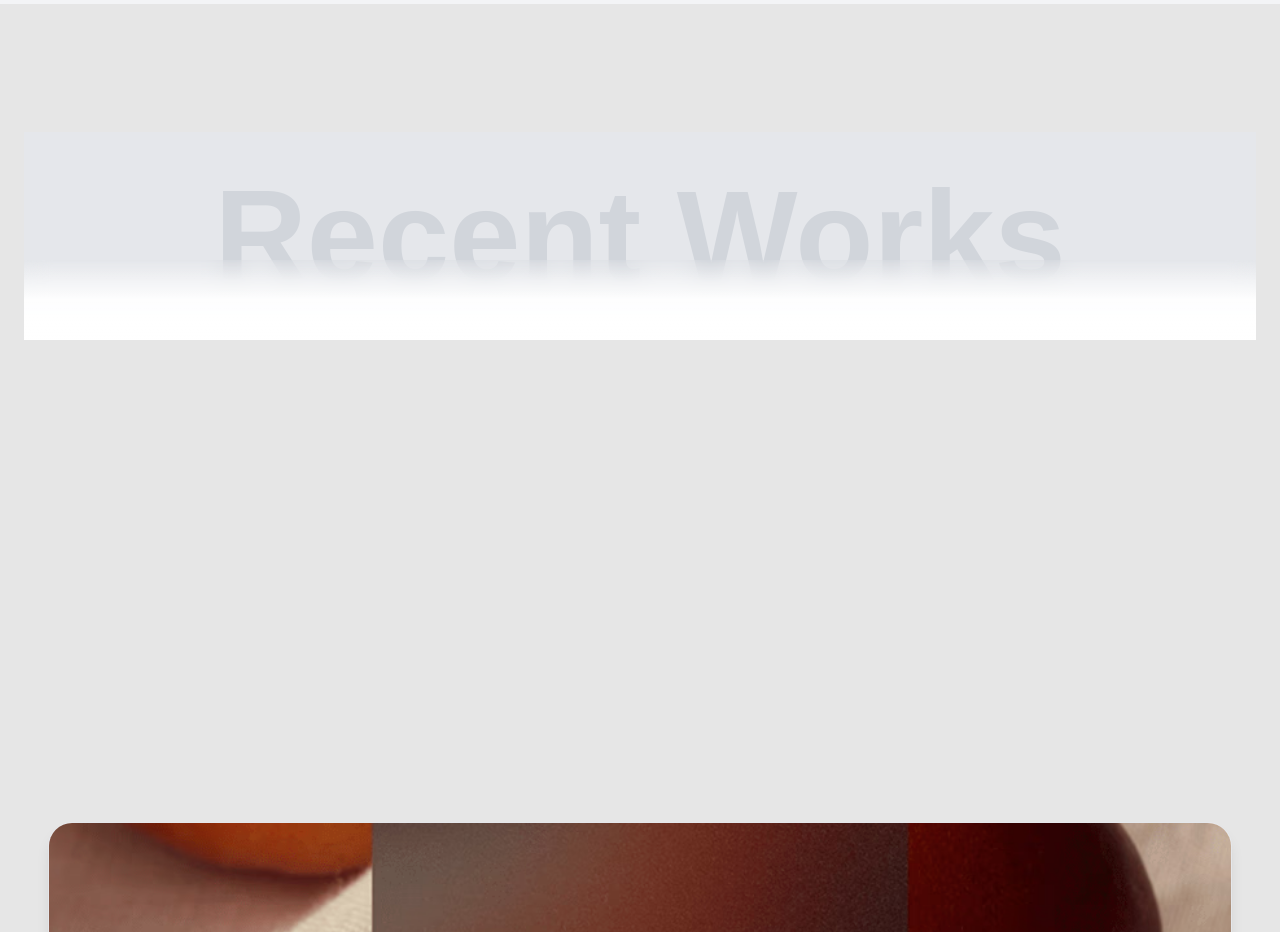
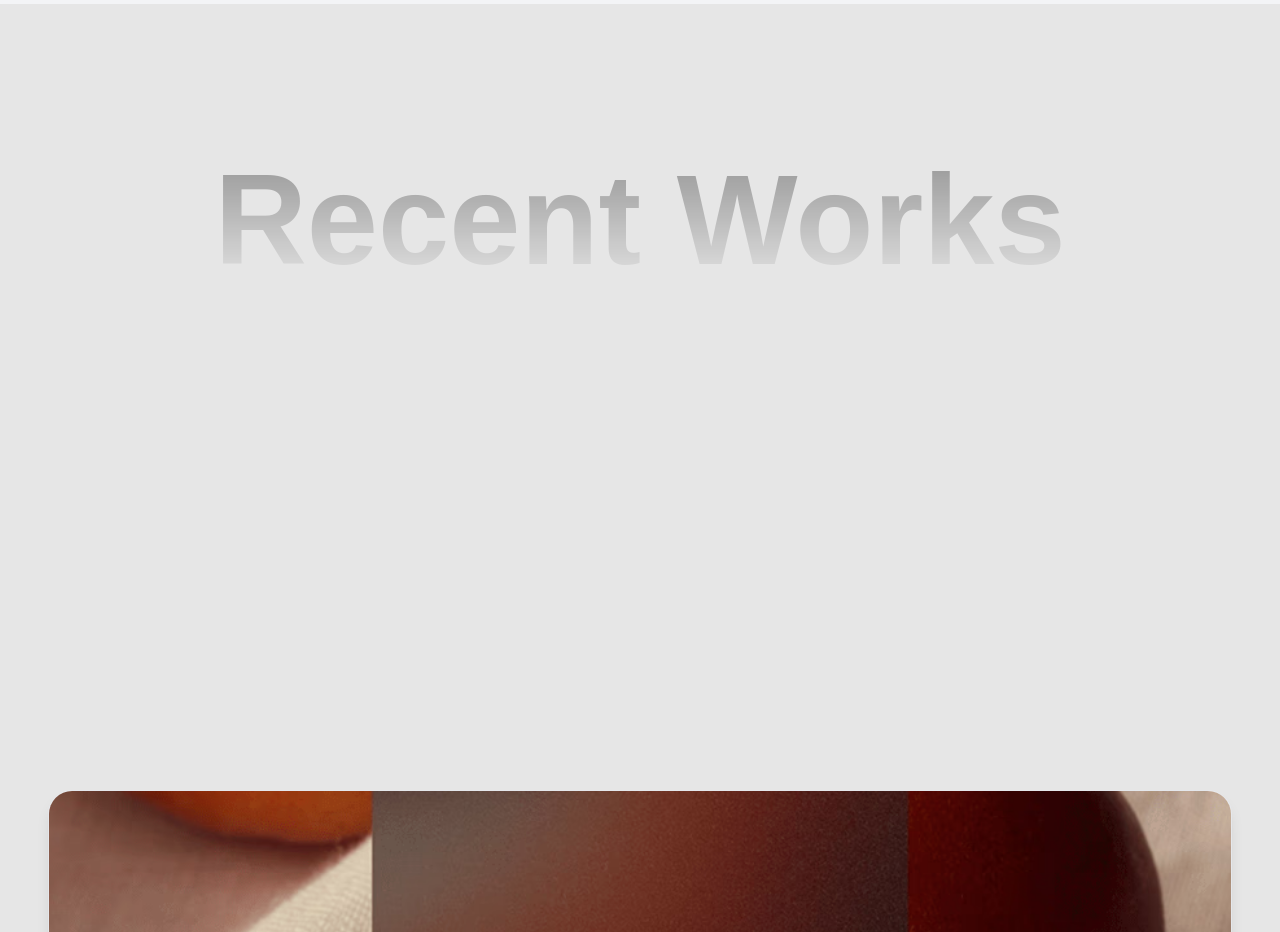
Before and after one commit to appnity-softwares/agero, a React (Vite) app: page / in a window 1280 px wide. Shown: the part 1060-1992 px from the top of the page. Built offline with nearby package versions, Linux system fonts and the light colour scheme.

Commit message:
recent works

```diff
--- a/src/components/stackscroll.jsx
+++ b/src/components/stackscroll.jsx
@@ -54,20 +54,11 @@ const StickyCardsSection = () => {
   return (
     <section ref={sectionRef} className="relative py-32 text-gray-900 bg-transparent  w-full">
       <div className="container-full mx-auto px-6">
-         <div className="relative">
-      {/* Main Let's Connect div */}
-      <div className="h-52 bg-gray-200 flex items-center justify-center overflow-hidden relative">
-        <div className="relative">
-          <h1 className="text-8xl md:text-9xl font-bold text-gray-300">
-            Recent Works
-          </h1>
-        </div>
+       <div className="flex justify-center items-center min-h-[22vh] relative">
+        <h1 className="text-[10vw] font-bold text-center leading-none text-transparent bg-clip-text bg-[linear-gradient(180deg,rgba(0,0,0,0.85)_0%,rgba(0,0,0,0.05)_100%)] bg-clip-text text-transparent opacity-40">
+          Recent Works
+        </h1>
       </div>
-
-      {/* Bottom blank div with blur effect */}
-      <div className="absolute bottom-0 left-0 right-0 h-20 bg-gradient-to-t from-white via-white/95 to-transparent backdrop-blur-md z-10"></div>
-    </div>
-
         <div className="flex flex-col relative -mt-20 z-10 px-6  gap-20 items-center">
           {/* Card 01 */}
           <div
@@ -114,7 +105,7 @@ const StickyCardsSection = () => {
               </div>
             </div>
           </div>
-            {/* Card 02 */}
+          {/* Card 02 */}
           <div
             ref={(el) => (cardRefs.current[1] = el)}
             className="sticky top-32 bg-white rounded-3xl overflow-hidden w-full  shadow-lg border border-gray-200"
```
